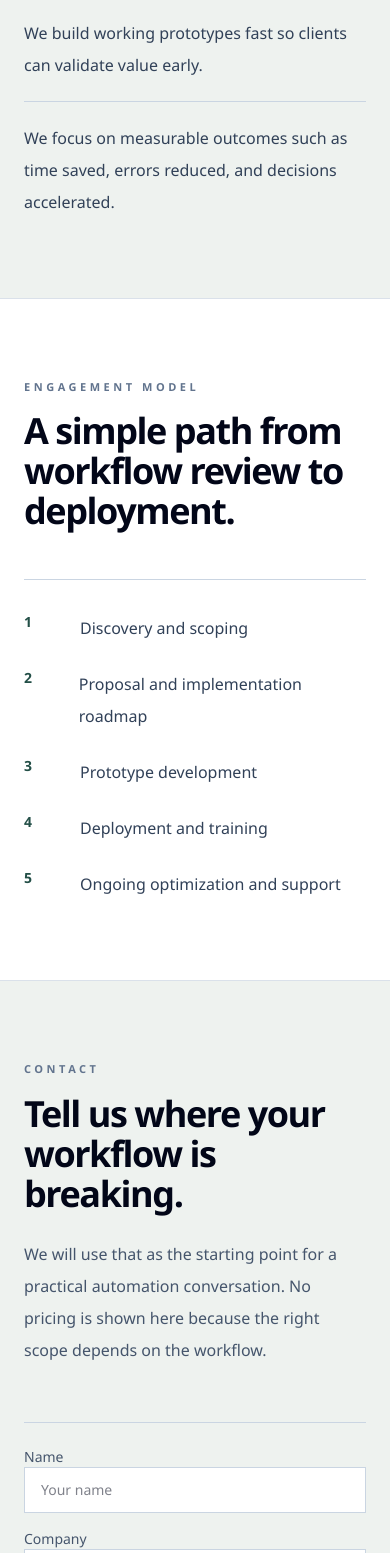
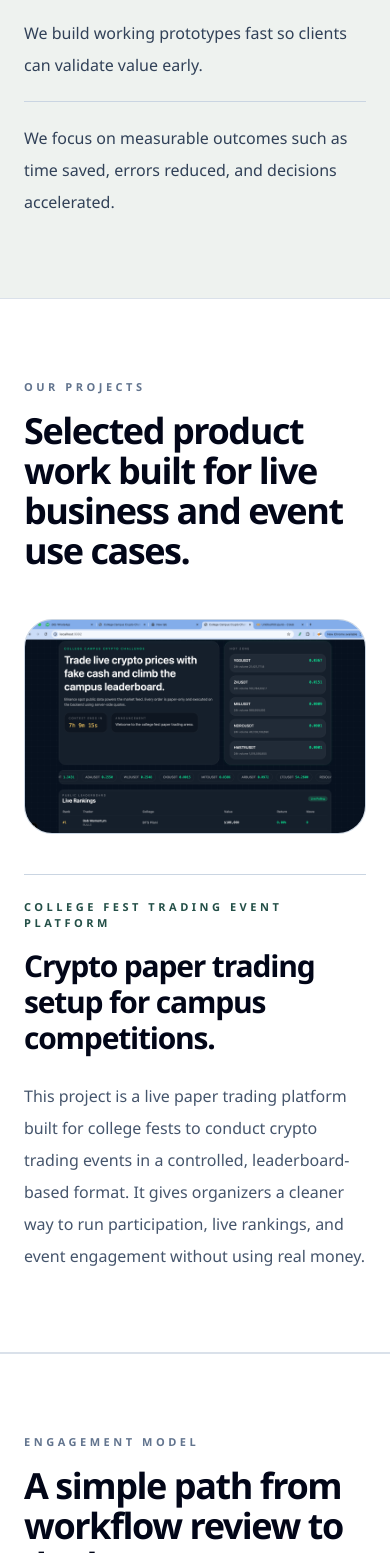
Before and after one commit to Gmaheshh/pragatiinvest-site, a Next.js app: page / in a window 390 px wide. Shown: the part 3577-5130 px from the top of the page. Built offline with nearby package versions, Linux system fonts and the light colour scheme.

Commit message:
Add project showcase section

```diff
--- a/app/page.tsx
+++ b/app/page.tsx
@@ -84,6 +84,9 @@ export default function Home() {
         <nav className="hidden items-center gap-8 lg:flex">
           <a href="#offerings" className="text-sm text-slate-600 transition hover:text-slate-950">
             Offerings
+          </a>
+          <a href="#projects" className="text-sm text-slate-600 transition hover:text-slate-950">
+            Projects
           </a>
           <a href="#approach" className="text-sm text-slate-600 transition hover:text-slate-950">
             Approach
@@ -183,6 +186,39 @@ export default function Home() {
                 {item}
               </p>
             ))}
+          </div>
+        </div>
+      </section>
+
+      <section id="projects" className="border-y border-slate-300/70 bg-white">
+        <div className="mx-auto max-w-[1120px] px-6 py-20 lg:px-10 lg:py-24">
+          <div className="max-w-3xl">
+            <div className="text-[11px] font-semibold uppercase tracking-[0.32em] text-slate-500">Our projects</div>
+            <h2 className="mt-4 text-4xl font-semibold tracking-[-0.04em] text-slate-950 lg:text-5xl">
+              Selected product work built for live business and event use cases.
+            </h2>
+          </div>
+
+          <div className="mt-12 grid gap-10 lg:grid-cols-[1.15fr_0.85fr] lg:items-start">
+            <div className="overflow-hidden rounded-[28px] border border-slate-300 bg-slate-100">
+              <img
+                src="/projects/college-campus-crypto-challenge.png"
+                alt="College campus crypto paper trading project dashboard"
+                className="block h-full w-full object-cover"
+              />
+            </div>
+
+            <div className="border-t border-slate-300 pt-6 lg:pt-2">
+              <div className="text-[11px] font-semibold uppercase tracking-[0.32em] text-[#234f47]">College fest trading event platform</div>
+              <h3 className="mt-4 text-3xl font-semibold tracking-[-0.04em] text-slate-950">
+                Crypto paper trading setup for campus competitions.
+              </h3>
+              <p className="mt-6 text-base leading-8 text-slate-600">
+                This project is a live paper trading platform built for college fests to conduct crypto trading events in a controlled,
+                leaderboard-based format. It gives organizers a cleaner way to run participation, live rankings, and event engagement
+                without using real money.
+              </p>
+            </div>
           </div>
         </div>
       </section>
```
Also changed, not shown: public/projects/college-campus-crypto-challenge.png (added).
